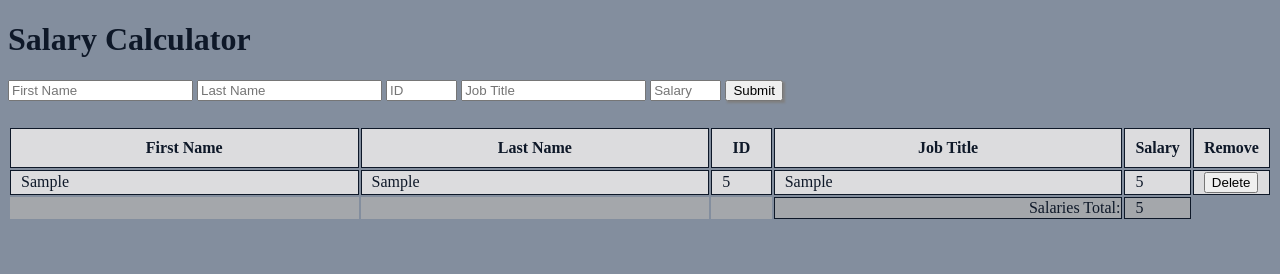
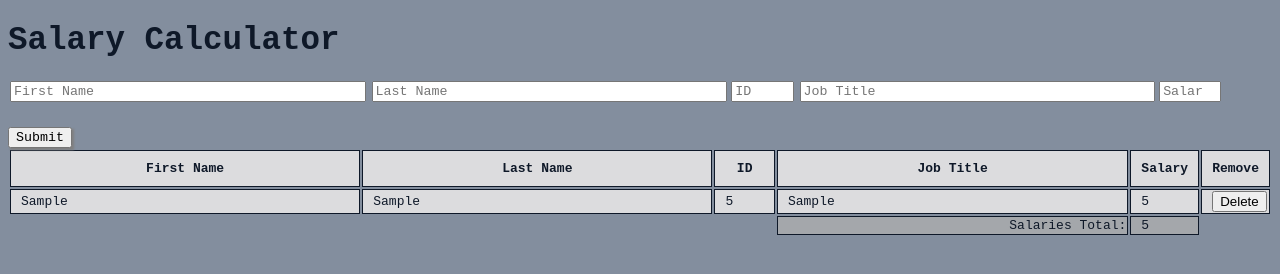
Before and after one commit to crouton21/WeekendChallenge1, a plain HTML site: page index.html in a window 1280 px wide. Both pictures are taken after typing "Sample", "Sample", "5", "Sample", "5" into the empty fields and a click on the button "Submit". Drawn offline with Linux system fonts and the light colour scheme.

Commit message:
added a check to make sure IDs are unique

```diff
--- a/salary.js
+++ b/salary.js
@@ -5,6 +5,22 @@ $(document).ready(function(){
 })
 
 var employeeArray = []
+
+// function checkIds(){
+//   console.log ('in check ids')
+//    if (employeeArray.length != 0){
+//      console.log('in if statement');
+//   // for (var i=0; i<employeeArray.length; i++){
+//   //   if ($('#employeeId').val('') == employeeArray[i].employeeId){
+//   //     alert("Employee must have unique ID");
+//   //     return false;
+//   //   }
+//   // }
+//    }
+//    else{
+//    gatherEmployeeInformation();}
+//    //return true;
+// }
 
 function gatherEmployeeInformation(){
   var newEmployee = {
@@ -14,10 +30,17 @@ function gatherEmployeeInformation(){
     jobTitle: $('#jobTitle').val(),
     salary: $('#annualSalary').val()
   }
+  for (var i=0; i<employeeArray.length; i++){
+    if ($('#employeeId').val() == employeeArray[i].employeeId){
+      alert("Employee ID must be unique");
+      $('#employeeId').val('');
+      return;
+    }
+  }
   employeeArray.push(newEmployee);
+  $('#employeeId').val('');
   $('#firstName').val('');
   $('#lastName').val('');
-  $('#employeeId').val('');
   $('#jobTitle').val('');
   $('#annualSalary').val('');
   console.log(employeeArray);
@@ -25,7 +48,7 @@ function gatherEmployeeInformation(){
   //displayEmployees();
   //calculate total salary
   calculateCost();
-}
+  }
 
 function displayEmployees(newSalary){
   console.log('in displayEmployees')
@@ -73,7 +96,9 @@ function displayEmployees(newSalary){
     $('td').css("border-width", "1px");
     $('td').css("border-color", "#0E1828");
     $('td').css("padding-left", "10px");
+    $('td').css("font-family", "monospace");
     $('.lastRow').css("border","none");
+    $('.lastRow').css("background-color","#838E9E");
     $('td').css("color","#0E1828");
     $('tr:odd').css("background-color", "#DCDCDE");
     $('tr:even').css("background-color", "#A4A7AB");
--- a/style.css
+++ b/style.css
@@ -2,18 +2,17 @@ html{
   background-color: #838E9E;
 }
 
-.inputBoxTest{
+.inputBoxText{
   margin-bottom: 25px;
-  width: 30%;
+  margin-left: 2px;
+  width: 27.5%;
+  font-family: monospace;
 }
 
 .inputBoxNumber{
   margin-bottom: 25px;
-  width: 5%;
-}
-
-.inputContainer{
-  width: 100%;
+  width: 4.3%;
+  font-family: monospace;
 }
 
 th{
@@ -23,22 +22,28 @@ th{
   padding: 10px;
   color: #0E1828;
   background-color: #DCDCDE;
+  font-family: monospace;
 }
 
 .textBox {
   width: 30%;
+  font-family: monospace;
 }
 
 .numberBox{
   width:5%;
+  font-family: monospace;
 }
 
 h1{
   color: #0E1828;
+  font-family: monospace;
+  font-size: 2.5em;
 }
 
 #submitEmployeeButton{
   box-shadow: 2px 2px 2px gray;
+  font-family: monospace;
 }
 
 #submitEmployeeButton:active{
@@ -46,3 +51,5 @@ h1{
   box-shadow: 0px 0px 0px;
   background-color: inherit;
   outline: none;
+  font-family: monospace;
+}
```
